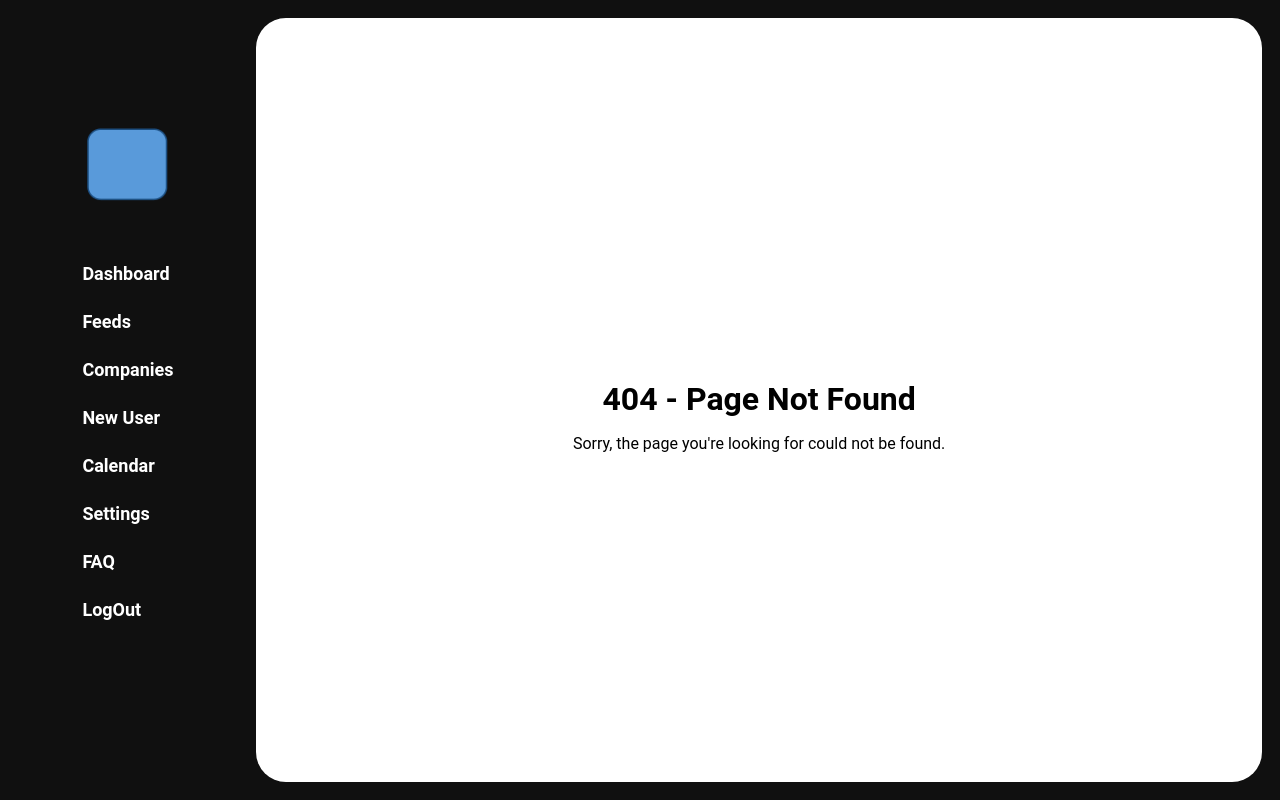
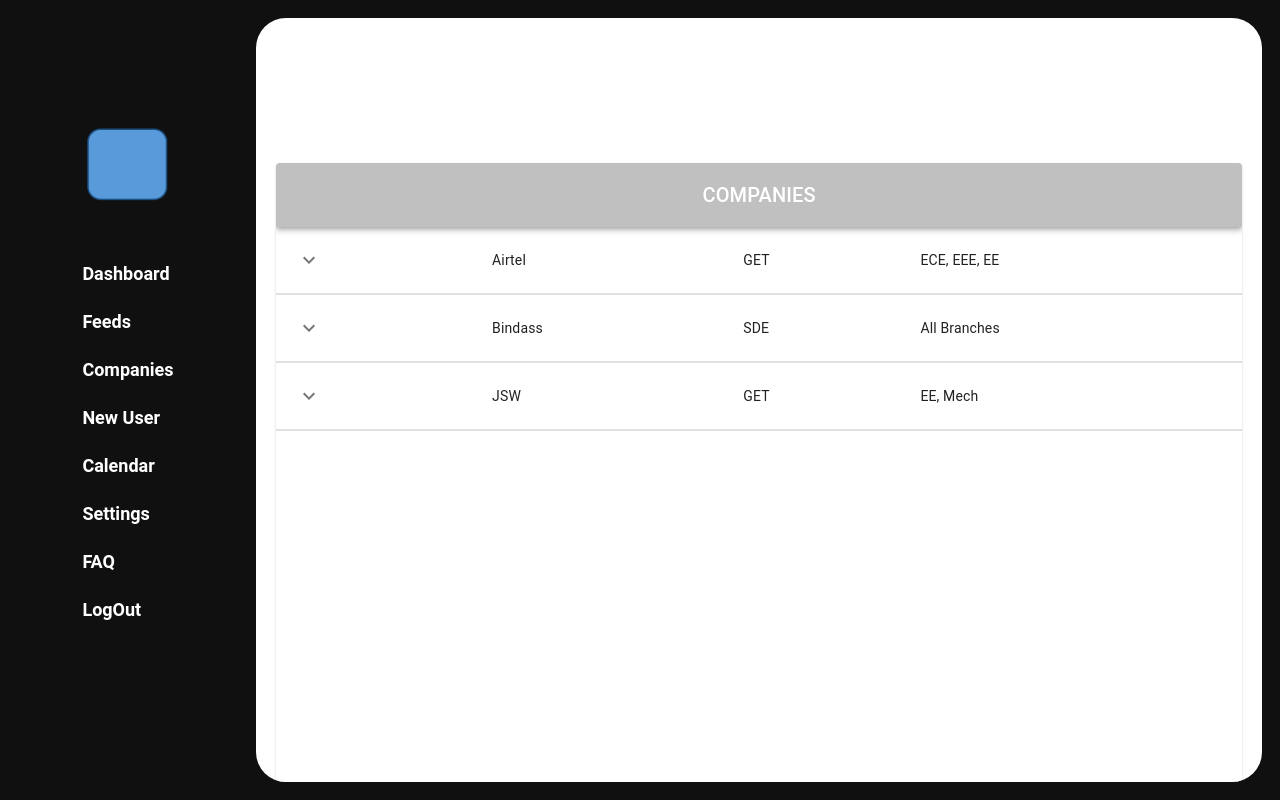
Before and after one commit to abhijeet-0019/tpo-portal, a Next.js app: page /client/companylist in a window 1280 px wide. Before the commit this address had no page. Built offline with nearby package versions, Linux system fonts and the light colour scheme; data requests are answered from the project's data file; a web font is replaced by a local one.

Commit message:
done with the companies list ui

```diff
--- a/db.json
+++ b/db.json
@@ -52,5 +52,28 @@
       "content": "forms are open please fill those",
       "id": 6
     }
+  ],
+  "companies": [
+    {
+      "id": 1,
+      "name": "Airtel",
+      "jobProfile": "GET",
+      "eligibleBranches": "ECE, EEE, EE",
+      "details": "Lorem Ipsum is simply dummy text of the printing and typesetting industry. Lorem Ipsum has been the industry's standard dummy text ever since the 1500s, when an unknown printer took a galley of type and scrambled it to make a type specimen book. It has survived not only five centuries, but also the leap into electronic typesetting, remaining essentially unchanged. It was popularised in the 1960s with the release of Letraset sheets containing Lorem Ipsum passages, and more recently with desktop publishing software like Aldus PageMaker including versions of Lorem Ipsum."
+    },
+    {
+      "id": 2,
+      "name": "Bindass",
+      "jobProfile": "SDE",
+      "eligibleBranches": "All Branches",
+      "details": "Lorem Ipsum is simply dummy text of the printing and typesetting industry. Lorem Ipsum has been the industry's standard dummy text ever since the 1500s, when an unknown printer took a galley of type and scrambled it to make a type specimen book. It has survived not only five centuries, but also the leap into electronic typesetting, remaining essentially unchanged. It was popularised in the 1960s with the release of Letraset sheets containing Lorem Ipsum passages, and more recently with desktop publishing software like Aldus PageMaker including versions of Lorem Ipsum."
+    },
+    {
+      "id": 3,
+      "name": "JSW",
+      "jobProfile": "GET",
+      "eligibleBranches": "EE, Mech",
+      "details":"Lorem Ipsum is simply dummy text of the printing and typesetting industry. Lorem Ipsum has been the industry's standard dummy text ever since the 1500s, when an unknown printer took a galley of type and scrambled it to make a type specimen book. It has survived not only five centuries, but also the leap into electronic typesetting, remaining essentially unchanged. It was popularised in the 1960s with the release of Letraset sheets containing Lorem Ipsum passages, and more recently with desktop publishing software like Aldus PageMaker including versions of Lorem Ipsum."
+    }
   ]
 }
--- /dev/null
+++ b/pages/client/companylist.js
@@ -0,0 +1,30 @@
+import * as React from 'react';
+import Header from '../components/Header';
+import RowCompany from '../components/RowCompany';
+
+import Table from '@mui/material/Table';
+import TableBody from '@mui/material/TableBody';
+import TableContainer from '@mui/material/TableContainer';
+import Paper from '@mui/material/Paper';
+
+export default function companyTable({ companies }) {
+    return (
+        <TableContainer component={Paper}>
+        <Header tabname={"COMPANIES"}/>
+            <Table aria-label="collapsible table">
+                <TableBody>
+                    {companies.map((company) => (
+                        <RowCompany key={company.id} company={company} />
+                    ))}
+                </TableBody>
+            </Table>
+        </TableContainer>
+    );
+}
+
+export async function getStaticProps() {
+    const response = await fetch('http://localhost:5000/companies');
+    const companies = await response.json();
+    console.log(companies)
+    return { props: { companies } };
+}
--- a/pages/components/Navbar2.module.css
+++ b/pages/components/Navbar2.module.css
@@ -16,8 +16,13 @@
     border-radius: 30px;
     flex: 1;
     display: flex;
-    align-items: center;
+    /* align-items: center; */
     justify-content: center;
+    overflow-y: auto;
+    padding-right: 20px;
+    padding-left: 20px;
+    padding-top: 145px;
+
 }
 
 .sidebar {
--- /dev/null
+++ b/pages/components/RowCompany.js
@@ -0,0 +1,58 @@
+import * as React from 'react';
+import Box from '@mui/material/Box';
+import Collapse from '@mui/material/Collapse';
+import IconButton from '@mui/material/IconButton';
+import TableCell from '@mui/material/TableCell';
+import TableRow from '@mui/material/TableRow';
+import Typography from '@mui/material/Typography';
+import KeyboardArrowDownIcon from '@mui/icons-material/KeyboardArrowDown';
+import KeyboardArrowUpIcon from '@mui/icons-material/KeyboardArrowUp';
+import Button from '@mui/material/Button';
+
+export default function RowCompany(props) {
+    const { company } = props;
+    const [open, setOpen] = React.useState(false);
+
+    return (
+        <React.Fragment>
+            <TableRow sx={{ '& > *': { borderBottom: 'unset' } }}>
+                <TableCell>
+                    <IconButton
+                        aria-label="expand row"
+                        size="small"
+                        onClick={() => setOpen(!open)}
+                    >
+                        {open ? <KeyboardArrowUpIcon /> : <KeyboardArrowDownIcon />}
+                    </IconButton>
+                </TableCell>
+                <TableCell component="th" scope="row">
+                    {company.name}
+                </TableCell>
+                <TableCell component="th" scope="row">
+                    {company.jobProfile}
+                </TableCell>
+                <TableCell component="th" scope="row">
+                    {company.eligibleBranches}
+                </TableCell>
+            </TableRow>
+            <TableRow>
+                <TableCell style={{ paddingBottom: 0, paddingTop: 0 }} colSpan={6}>
+                    <Collapse in={open} timeout="auto" unmountOnExit>
+                        <Box sx={{ margin: 6 }}>
+                            <Typography variant="h6" gutterBottom component="div">
+                                {company.details.split('\n').map(c => (
+                                    <li dangerouslySetInnerHTML={{ __html: c.replace(/\n/g, '<br>') }} />
+                                ))}
+                            </Typography>
+                            <Box sx={{ display: 'flex', justifyContent: 'center', marginTop: 2 }}>
+                                <Button variant="contained" color="primary">
+                                    Apply Now
+                                </Button>
+                            </Box>
+                        </Box>
+                    </Collapse>
+                </TableCell>
+            </TableRow>
+        </React.Fragment>
+    );
+}
```
